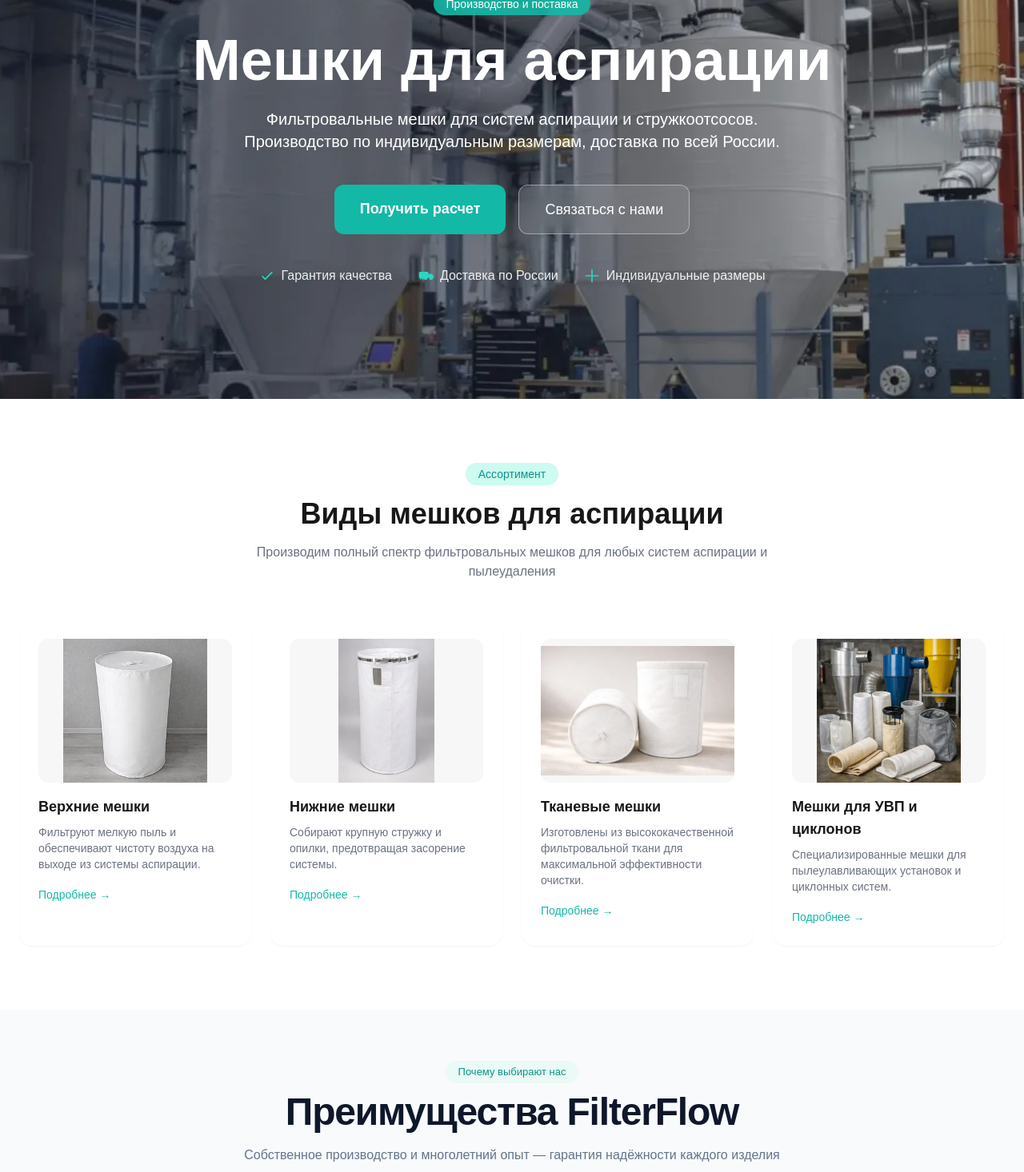
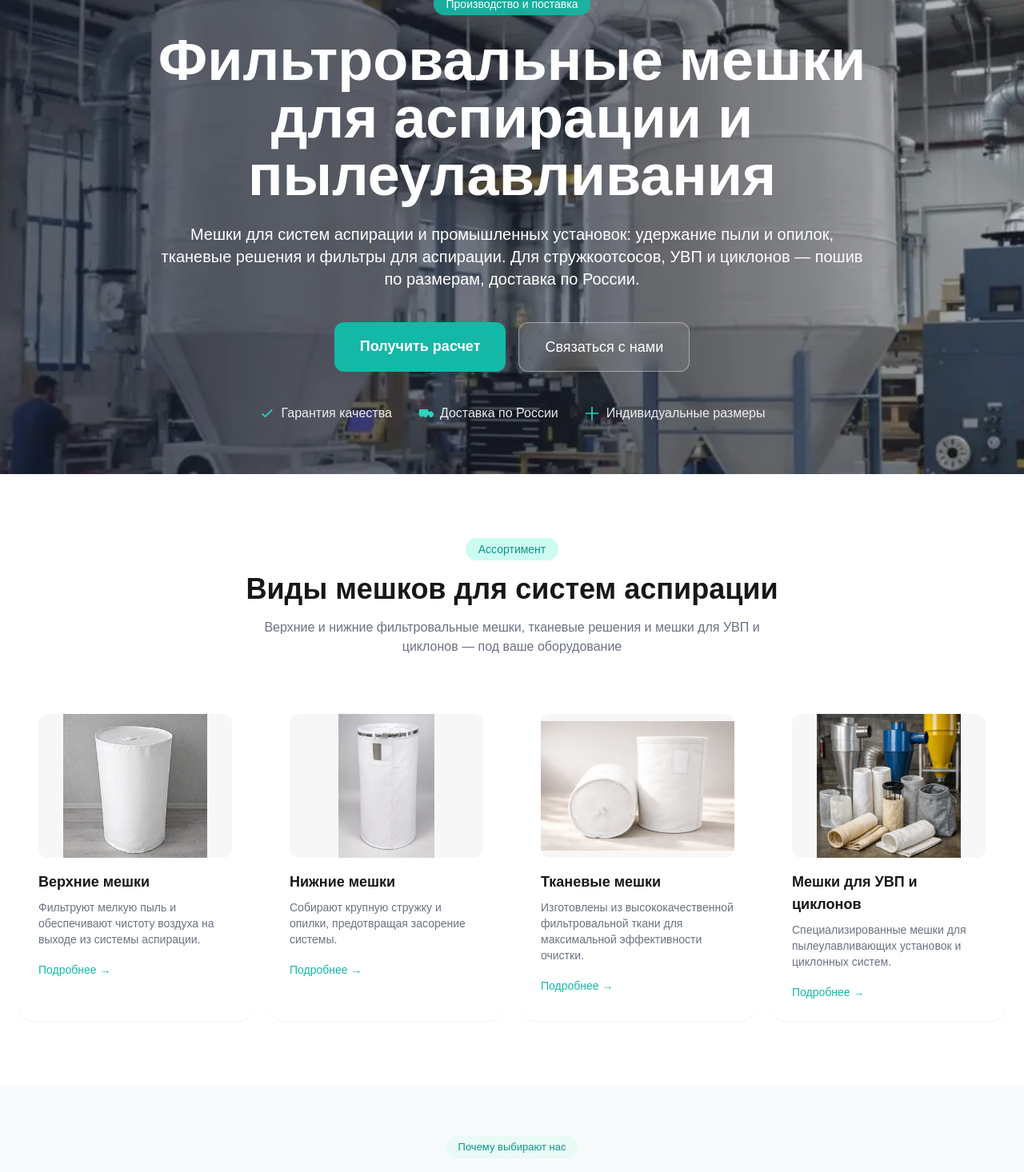
Before and after one commit to karipupkina-ux/filterflow-next, a Next.js app: page /meshki-dlya-aspiracii in a window 1280 px wide. Shown: the part 240-1706 px from the top of the page at 80% size. Built offline with nearby package versions, Linux system fonts and the light colour scheme.

Commit message:
restore full custom filter bags page

```diff
--- a/app/meshki-dlya-aspiracii/page.tsx
+++ b/app/meshki-dlya-aspiracii/page.tsx
@@ -4,10 +4,12 @@ import { pageMetadata } from "@/lib/seo-metadata";
 
 export const metadata: Metadata = pageMetadata({
   title:
-    "Мешки для аспирации — верхние и нижние под размеры",
+    "Мешки для аспирации — купить у производителя, верхние и нижнии мешки",
   description:
-    "Мешки для аспирации от производителя FilterFlow: верхние и нижние, тканевые, под УВП и циклоны. Изготовление по размерам, контроль качества швов. Доставка по России.",
+    "Фильтровальные мешки для аспирации и пылеулавливания: сбор опилок и пыли, фильтры для аспирации, верхние и нижние тканевые мешки.Стружкоотсосы, УВП, циклоны; промышленная фильтрация. Производство FilterFlow, доставка по России.",
   path: "/meshki-dlya-aspiracii",
+  openGraphTitle:
+    "Мешки для аспирации — купить у производителя | FilterFlow",
 });
 
 const cards = [
@@ -894,7 +896,7 @@ export default function Page() {
       >
         <img
           src="/images/meshki-hero.webp"
-          alt="Мешки для аспирации"
+          alt="Фильтровальные мешки для аспирации и пылеулавливания"
           className="absolute inset-0 h-full w-full object-cover"
         />
 
@@ -904,14 +906,15 @@ export default function Page() {
               Производство и поставка
             </div>
 
-            <h1 className="mb-6 whitespace-nowrap text-5xl font-bold leading-tight md:text-7xl">
-              Мешки для аспирации
+            <h1 className="mb-6 max-w-[920px] text-4xl font-bold leading-tight sm:text-5xl md:text-6xl lg:text-7xl">
+              Фильтровальные мешки для аспирации и пылеулавливания
             </h1>
 
             <p className="mb-10 text-lg md:text-xl">
-              Фильтровальные мешки для систем аспирации и стружкоотсосов.
-              <br />
-              Производство по индивидуальным размерам, доставка по всей России.
+              Мешки для систем аспирации и промышленных установок: удержание
+              пыли и опилок, тканевые решения и фильтры для аспирации. Для
+              стружкоотсосов, УВП и циклонов — пошив по размерам, доставка по
+              России.
             </p>
 
             <div className="mb-10 flex flex-wrap justify-center gap-4">
@@ -990,12 +993,12 @@ export default function Page() {
           </div>
 
           <h2 className="mb-4 text-4xl font-bold">
-            Виды мешков для аспирации
+            Виды мешков для систем аспирации
           </h2>
 
           <p className="mx-auto max-w-2xl text-gray-500">
-            Производим полный спектр фильтровальных мешков для любых систем
-            аспирации и пылеудаления
+            Верхние и нижние фильтровальные мешки, тканевые решения и мешки для
+            УВП и циклонов — под ваше оборудование
           </p>
         </div>
 
@@ -1037,12 +1040,12 @@ export default function Page() {
             </div>
 
             <h2 className="mb-4 text-3xl font-bold tracking-tight text-slate-900 md:text-5xl">
-              Преимущества FilterFlow
+              Почему мешки для аспирации заказывают у FilterFlow
             </h2>
 
             <p className="mx-auto max-w-3xl text-[15px] leading-7 text-slate-500 md:text-[16px]">
-              Собственное производство и многолетний опыт — гарантия надёжности
-              каждого изделия
+              Собственное производство фильтровальных мешков — контроль качества
+              и сроков на каждом этапе
             </p>
           </div>
 
@@ -1078,12 +1081,12 @@ export default function Page() {
             </div>
 
             <h2 className="mb-4 text-3xl font-bold tracking-tight text-slate-900 md:text-5xl">
-              Применение на предприятиях
+              Где нужны мешки для аспирации и пылеулавливания
             </h2>
 
             <p className="mx-auto max-w-3xl text-[15px] leading-7 text-slate-500 md:text-[16px]">
-              Наши мешки используются в различных отраслях промышленности и
-              производства
+              Промышленная фильтрация на деревообработке, в мебельном производстве
+              и на пылеулавливающих установках
             </p>
           </div>
 
@@ -1131,12 +1134,12 @@ export default function Page() {
             </div>
 
             <h2 className="mb-4 text-3xl font-bold tracking-tight text-slate-900 md:text-5xl">
-              Фильтровальные материалы
+              Фильтры для аспирации: фильтровальные материалы
             </h2>
 
             <p className="mx-auto max-w-3xl text-[15px] leading-7 text-slate-500 md:text-[16px]">
-              Используем только проверенные материалы с подтверждёнными
-              характеристиками фильтрации
+              Ткани и нетканые материалы с заданной степенью удержания пыли — под
+              вашу задачу
             </p>
           </div>
 
@@ -1225,12 +1228,12 @@ export default function Page() {
             </div>
 
             <h2 className="mb-4 text-3xl font-bold tracking-tight text-slate-900 md:text-5xl">
-              Стандартные размеры мешков
+              Размеры мешков для аспирационных установок
             </h2>
 
             <p className="mx-auto max-w-3xl text-[15px] leading-7 text-slate-500 md:text-[16px]">
-              Производим мешки стандартных размеров и по индивидуальным
-              чертежам заказчика
+              Стандартные модели и индивидуальный пошив под чертёж — для
+              стружкоотсосов, УВП и циклонов
             </p>
           </div>
 
@@ -1311,12 +1314,12 @@ export default function Page() {
             </div>
 
             <h2 className="mb-7 text-[44px] font-bold leading-[1.12] tracking-[-0.02em] md:text-[58px]">
-              Получите расчёт стоимости
+              Мешки для аспирации на заказ — расчёт стоимости
             </h2>
 
             <p className="mb-10 max-w-[620px] text-[18px] leading-[1.7] text-white/90 md:text-[19px]">
-              Оставьте заявку — мы свяжемся с вами в течение 30 минут, уточним
-              параметры и рассчитаем стоимость.
+              Оставьте заявку — уточним тип мешка и оборудование, свяжемся в течение
+              30 минут и рассчитаем стоимость.
             </p>
 
             <div className="space-y-5">
@@ -1407,12 +1410,12 @@ export default function Page() {
             </div>
 
             <h2 className="mb-4 text-3xl font-bold tracking-tight text-slate-900 md:text-5xl">
-              Похожие продукты
+              Сопутствующие решения: рукава и мешки
             </h2>
 
             <p className="mx-auto max-w-3xl text-[15px] leading-7 text-slate-500 md:text-[16px]">
-              Ознакомьтесь с другими видами фильтровальных мешков и рукавов
-              нашего производства
+              Рукавный фильтр для аспирации и смежная продукция — в каталоге
+              FilterFlow
             </p>
           </div>
 
@@ -1468,7 +1471,7 @@ export default function Page() {
               </div>
 
               <h2 className="mb-4 text-3xl font-bold tracking-tight text-slate-900 md:text-[54px] md:leading-[1.08]">
-                Полезные статьи о фильтрации и аспирации
+                Статьи: мешки для аспирации и фильтрация
               </h2>
             </div>
 
@@ -1541,12 +1544,12 @@ export default function Page() {
             </div>
 
             <h2 className="mb-4 text-3xl font-bold tracking-tight text-slate-900 md:text-[56px] md:leading-[1.08]">
-              Часто задаваемые вопросы
+              Вопросы о мешках для аспирации
             </h2>
 
             <p className="mx-auto max-w-3xl text-[15px] leading-7 text-slate-500 md:text-[16px]">
-              Ответы на популярные вопросы о мешках для аспирации и условиях
-              заказа
+              Подбор под стружкоотсос или УВП, сроки и доставка фильтровальных
+              мешков
             </p>
           </div>
 
@@ -1603,7 +1606,7 @@ export default function Page() {
         <div className="mx-auto max-w-7xl px-6">
           <div className="rounded-[28px] bg-[#f4f6f8] px-8 py-10 md:px-12 md:py-12">
             <h2 className="mb-7 text-[34px] font-bold leading-[1.12] tracking-[-0.02em] text-slate-900 md:text-[58px]">
-              Мешки для аспирации — виды, материалы и применение
+              Что такое мешки для аспирации и где они применяются
             </h2>
 
             <div className="space-y-6 text-[17px] leading-[1.75] text-slate-700 md:text-[18px]">
@@ -1611,21 +1614,30 @@ export default function Page() {
                 <strong className="font-semibold text-slate-900">
                   Мешки для аспирации
                 </strong>{" "}
-                — это фильтровальные элементы, которые устанавливаются в системы
-                аспирации, стружкоотсосы и пылеулавливающие установки для
-                очистки воздуха от пыли, опилок, стружки и других
-                мелкодисперсных частиц. Они делятся на{" "}
-                <strong className="font-semibold text-slate-900">
-                  верхние (фильтровальные) и нижние (накопительные)
-                </strong>{" "}
-                в зависимости от функции в системе.
+                — фильтровальные мешки, которые устанавливают в линии аспирации
+                и на локальные установки: они удерживают пыль и частицы при
+                промышленной фильтрации воздуха. Такие элементы ставят в узлах
+                пылеулавливания на станках, в вытяжках и бункерах — чтобы воздух
+                в цеху оставался чище, а оборудование не забивалось опилками и
+                стружкой.
+              </p>
+
+              <p>
+                По конструкции различают верхние (тонкая фильтрация) и нижние
+                (сбор крупной фракции) мешки, а также тканевые варианты под
+                выбранную ткань и режим. Для мелкой древесной пыли подходят
+                мешки для аспирации опилок; на линиях со стружкоотсосами, в
+                блоках УВП и за циклонами — изделия по размерам патрубка и схеме
+                крепления. На крупных установках нередко стоят и другие фильтры
+                для аспирации, в том числе рукавный фильтр — поможем подобрать
+                сочетаемые по параметрам решения.
               </p>
 
               <p>
                 Верхний мешок задерживает мелкую пыль и возвращает очищенный
-                воздух в помещение, нижний — собирает крупную стружку и опилки
-                для последующей утилизации. Оба элемента необходимы для
-                полноценной работы аспирационной системы.
+                воздух в помещение, нижний — собирает крупную стружку и опилки.
+                Оба элемента нужны для устойчивой работы системы; при заказе
+                важно указать диаметр, высоту и тип крепления.
               </p>
 
               <p>Основные материалы для изготовления мешков для аспирации:</p>
@@ -1677,7 +1689,7 @@ export default function Page() {
         <div className="mx-auto max-w-7xl px-6">
           <div className="rounded-[28px] bg-[#f4f6f8] px-8 py-10 md:px-12 md:py-12">
             <h2 className="mb-7 text-[34px] font-bold leading-[1.12] tracking-[-0.02em] text-slate-900 md:text-[58px]">
-              Как подобрать мешок для аспирации под своё оборудование
+              Как подобрать мешки для аспирации под оборудование
             </h2>
 
             <div className="space-y-6 text-[17px] leading-[1.75] text-slate-700 md:text-[18px]">
@@ -1734,7 +1746,7 @@ export default function Page() {
         <div className="mx-auto max-w-7xl px-6">
           <div className="px-0 py-2">
             <h2 className="mb-7 text-[34px] font-bold leading-[1.12] tracking-[-0.02em] text-slate-900 md:text-[58px]">
-              Купить мешки для аспирации от производителя
+              Мешки для аспирации: заказ у производителя
             </h2>
 
             <div className="max-w-[1320px] space-y-6 text-[17px] leading-[1.75] text-slate-700 md:text-[18px]">
@@ -1743,15 +1755,12 @@ export default function Page() {
                 <strong className="font-semibold text-slate-900">
                   мешков для аспирации
                 </strong>{" "}
-                с собственным производством. Мы изготавливаем{" "}
-                <strong className="font-semibold text-slate-900">
-                  верхние и нижние мешки для стружкоотсосов, тканевые мешки для
-                  аспирации, мешки для УВП и циклонов,
-                </strong>{" "}
-                а также{" "}
-                <strong className="font-semibold text-slate-900">
-                  нестандартные фильтровальные мешки по чертежам
-                </strong>.
+                с собственным цехом. Выпускаем верхние и нижние мешки для
+                стружкоотсосов, тканевые мешки, изделия для УВП и циклонов, а
+                также нестандартные фильтровальные мешки по чертежам — по точным
+                размерам, без подбора «с запасом». Купить мешки для аспирации у
+                производителя выгодно при партиях от одной штуки: короткие сроки
+                и прямые цены.
               </p>
 
               <p>
```
